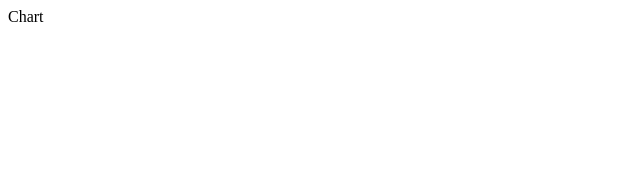
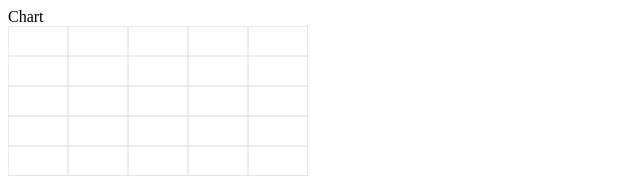
Before and after one commit to moonformeli/LunaChart, a plain HTML site: page index.html in a window 1280 px wide. Shown: the full height of the page, 0-640 px from the left. Drawn offline with Linux system fonts and the light colour scheme.

Commit message:
Improvement - LunaChart
Create LunaLineChart

Created a LunaLineChart that is associated with drawing a line chart. Currently, only background and axes are drawn when the user set the property.

```diff
--- a/chart/LunaChart.js
+++ b/chart/LunaChart.js
@@ -1,6 +1,13 @@
+if (!window.Luna) {
+    window.Luna = {};
+}
+
 function CanvasChart() {
     var Chart = function(args) {
-        this.init(args);
+        this.param = {};
+
+        this.initParam(args);
+        this.initComponent();
     };
 
     /**
@@ -11,29 +18,13 @@ function CanvasChart() {
      *  height
      *  target - the element that the user wants to draw a chart onto
      */
-    function initParam(args) {
-        var param = {};
+    Chart.prototype.initParam = function(args) {
         var minWidth  = 600;
         var minHeight = 300;
 
-        param.width  = args.width  || minWidth;
-        param.height = args.height || minHeight;
-        param.target = args.target || window;
-
-        return param;
-    }
-
-    Chart.prototype.init = function(args) {
-        console.debug('init');
-
-        this.initProperty(args);
-        this.initComponent();
-    };
-
-    Chart.prototype.initProperty = function(args) {
-        console.debug('initProperty');
-
-        this.param = initParam(args);
+        this.width  = args.width  || minWidth;
+        this.height = args.height || minHeight;
+        this.target = args.target || window;
     };
 
     Chart.prototype.initComponent = function() {
@@ -45,7 +36,7 @@ function CanvasChart() {
         this.setHeight(this.param.height);
 
         this.background.appendChild(this.canvasAxis);
-        this.param.target.appendChild(this.background);
+        this.target.appendChild(this.background);
     };
 
     Chart.prototype.setWidth = function(w) {
@@ -58,7 +49,15 @@ function CanvasChart() {
         this.canvasAxis.style.height = h;
     };
 
+    Chart.prototype.getWidth = function() {
+        return this.width;
+    };
+
+    Chart.prototype.getHeight = function() {
+        return this.height;
+    };
+
     return Chart;
 }
 
-window.LunaChart = CanvasChart();
+window.Luna.LunaCanvas = CanvasChart();
--- /dev/null
+++ b/chart/LunaLineChart.js
@@ -0,0 +1,80 @@
+function CanvasLineChart() {
+    var LineChart = function(args) {
+        window.Luna.LunaCanvas.call(this, args);
+        this.init(args);
+    };
+
+    LineChart.prototype = Object.create(window.Luna.LunaCanvas.prototype);
+    LineChart.prototype.constructor = window.Luna.LunaCanvas;
+
+    LineChart.prototype.init = function(args) {
+        this.initChartProps(args);
+        this.drawBackground();
+    };
+
+    LineChart.prototype.initChartProps = function(args) {
+        if (!args.type) {
+            args.type = 'line';
+        } else {
+            args.type = args.type.toLowerCase();
+        }
+
+        this.type = args.type;
+        this.options = args.options;
+    };
+
+    /**
+     *  Draw background and axes
+     */
+    LineChart.prototype.drawBackground = function() {
+        var ix, ixLen, tickN, tickW, tickH, width, height;
+
+        width  = this.getWidth();
+        height = this.getHeight();
+
+        this.ctxAxis.save();
+
+        this.ctxAxis.fillStyle = "#FFFFFF";
+        this.ctxAxis.strokeStyle = "#DADADA";
+
+        this.ctxAxis.rect(0, 0, this.getWidth(), height);
+        this.ctxAxis.fill();
+        this.ctxAxis.stroke();
+
+        if (this.options) {
+
+            if (this.options.xAxis && this.options.xAxis.crossHair) {
+                tickN = this.options.xAxis.tickN;
+                tickW = width / tickN;
+
+                for (ix = 1, ixLen = tickN; ix <= ixLen; ix++) {
+                    this.ctxAxis.beginPath();
+                    this.ctxAxis.moveTo(tickW * ix, 0);
+                    this.ctxAxis.lineTo(tickW * ix, height);
+                    this.ctxAxis.stroke();
+                    this.ctxAxis.closePath();
+                }
+            }
+
+            if (this.options.yAxis && this.options.yAxis.crossHair) {
+                tickN = this.options.yAxis.tickN;
+                tickH = height / tickN;
+
+                for (ix = 1, ixLen = tickN; ix <= ixLen; ix++) {
+                    this.ctxAxis.beginPath();
+                    this.ctxAxis.moveTo(0, tickH * ix);
+                    this.ctxAxis.lineTo(width, tickH * ix);
+                    this.ctxAxis.stroke();
+                    this.ctxAxis.closePath();
+                }
+            }
+
+        }
+
+        this.ctxAxis.restore();
+    };
+
+    return LineChart;
+}
+
+window.Luna.LunaChart = CanvasLineChart();
--- a/index.html
+++ b/index.html
@@ -8,5 +8,6 @@
     Chart
 </body>
 <script src="chart/LunaChart.js"></script>
+<script src="chart/LunaLineChart.js"></script>
 <script src="js/index.js"></script>
 </html>
--- a/js/index.js
+++ b/js/index.js
@@ -1,8 +1,25 @@
 var main = document.createElement("div");
 document.body.appendChild(main);
 
-var chart = new LunaChart({
+var chart = new Luna.LunaChart({
     width  : 300,
     height : 150,
-    target : main
+    target : main,
+    type   : 'Line',
+    options: {
+        xAxis  : {
+            tickN : 5,
+            type  : "Number",
+            start : 10,
+            end   : 50,
+            crossHair : true
+        },
+        yAxis  : {
+            tickN : 5,
+            type  : "Number",
+            start : 1,
+            end   : 5,
+            crossHair : true
+        }
+    }
 });
```
